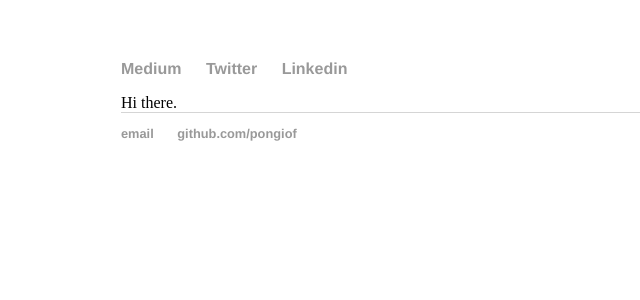
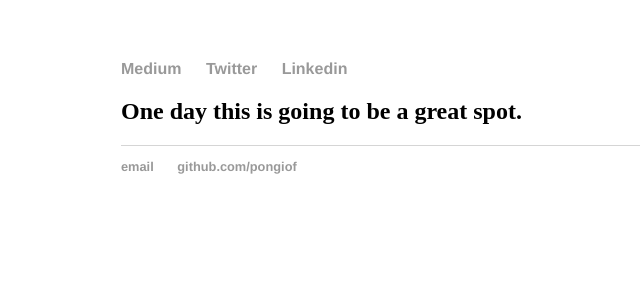
Before and after one commit to pongiof/pongiof.github.io, a Jekyll site: the page built from index.html, in a window 1280 px wide. Shown: the top 300 px of the page, without its empty margins (71-711 px from the left). Built offline with Jekyll 4.4.1, drawn with Linux system fonts in a browser that asks for light colours.

Commit message:
Update index.html

```diff
--- a/index.html
+++ b/index.html
@@ -3,5 +3,5 @@ layout: default
 title: Pongiof's personal corner
 ---
 <div class="blurb">
-Hi there.
+  <h2>One day this is going to be a great spot. </h2>
 </div><!-- /.blurb -->
```
